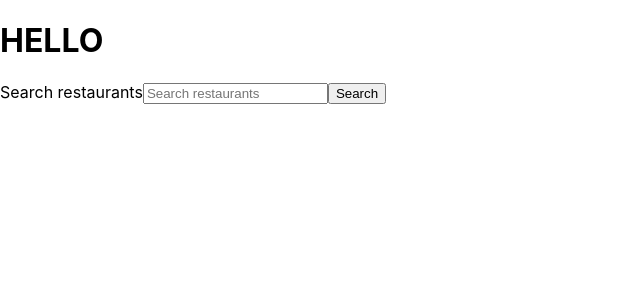
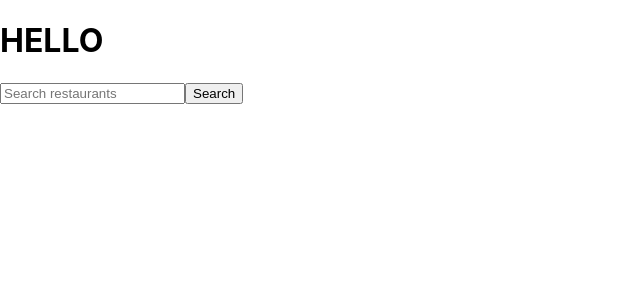
Before and after one commit to paulrobert99/elproyectetest, a React (Create React App) app in the folder test-app/: page / in a window 1280 px wide. Shown: the top 300 px of the page, without its empty margins (0-640 px from the left). Built offline with nearby package versions, Linux system fonts and the light colour scheme.

Commit message:
Css added

```diff
--- a/test-app/src/App.css
+++ b/test-app/src/App.css
@@ -8,6 +8,15 @@
   align-items: center;
 }
 
+.visually-hidden {
+  clip: rect(0 0 0 0);
+  clip-path: inset(50%);
+  height: 2px;
+  overflow: hidden;
+  position: absolute;
+  white-space: nowrap;
+  width: 2px;
+}
 
 
 .App-header {
```
